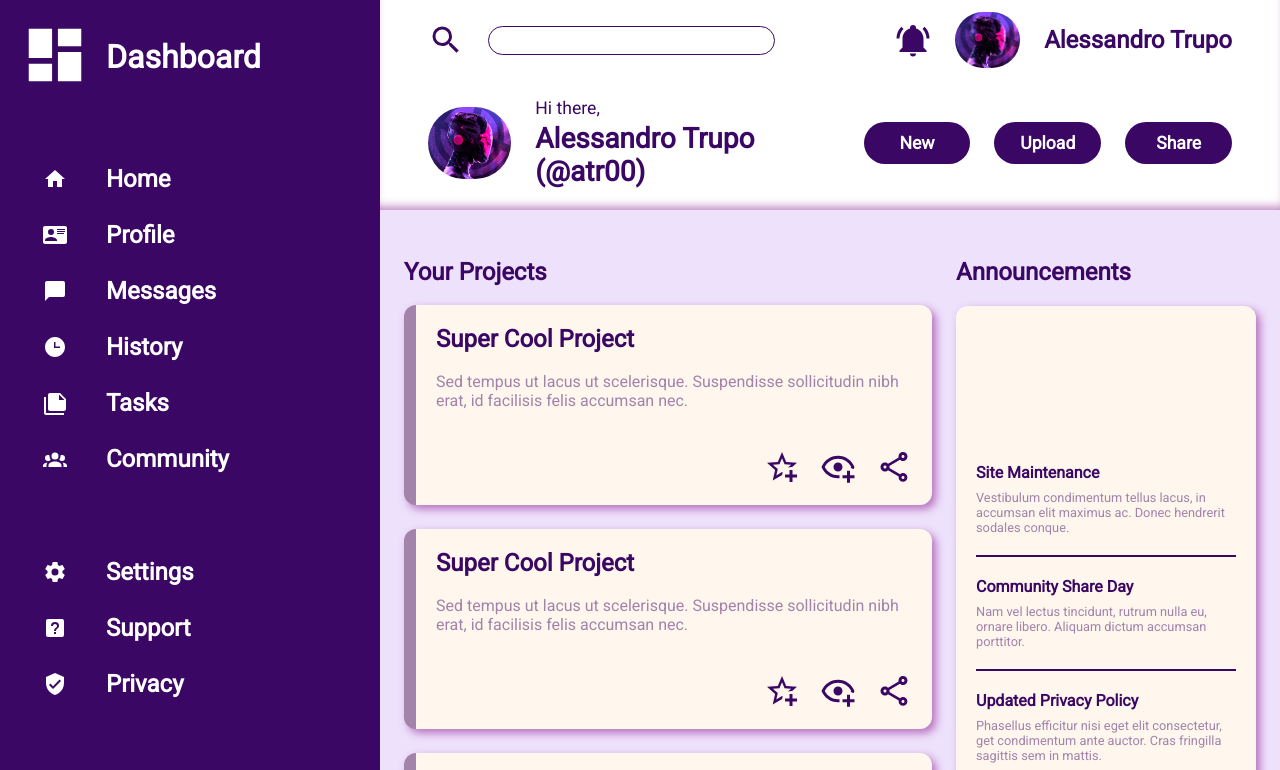
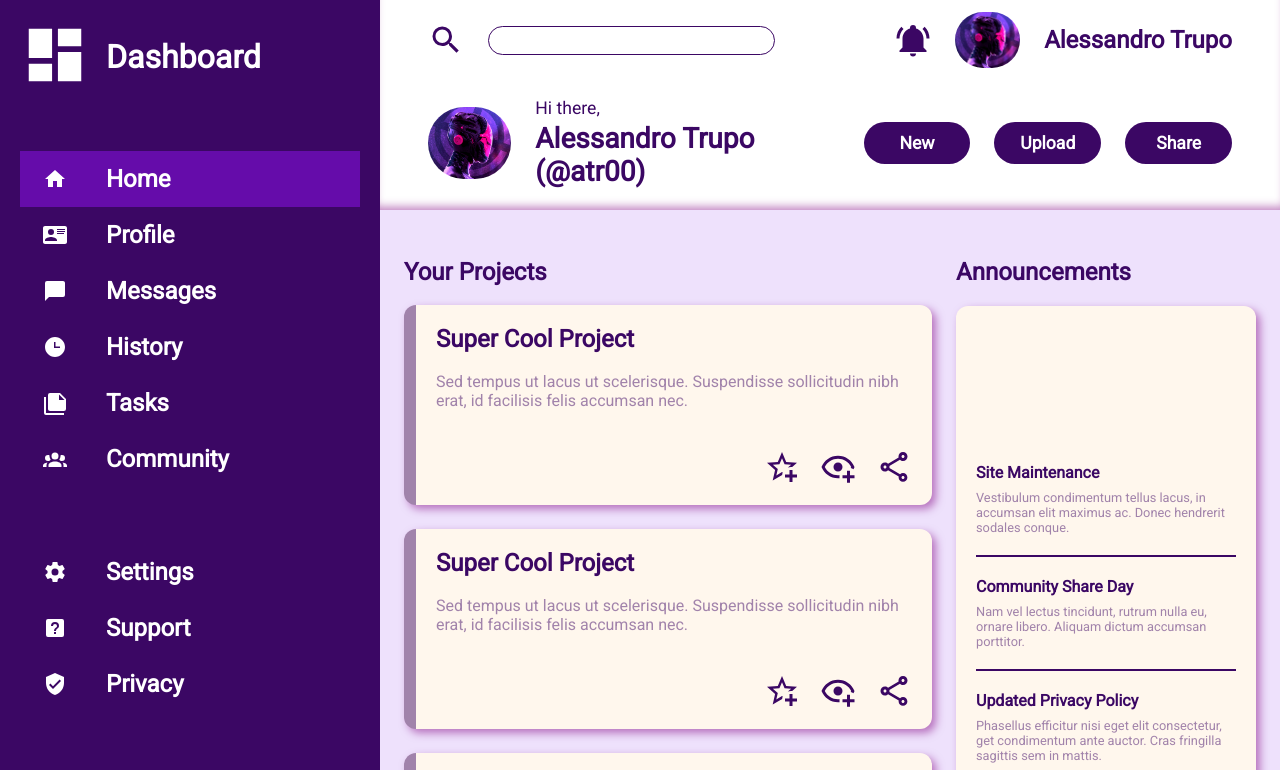
Before and after one commit to atr00/Admin-Dashboard, a plain HTML site: page index.html in a window 1280 px wide. In both pictures the pointer is over the element "Home". Shown: the top 770 px of the page. Drawn offline with Linux system fonts and the light colour scheme.

Commit message:
Added bg color change on hover

```diff
--- a/style.css
+++ b/style.css
@@ -10,6 +10,7 @@
     --side-icon-size: 48px;
     --grid-gap: 24px;
     --dark-purple: #3b0764;
+    --light-purple: #650caa;
     --dark-purple-transparent: #3c07647b;
     --light-orange: #fff7ed;
     --card-border-radius: 12px;
@@ -59,6 +60,10 @@
     display: flex;
     justify-content: flex-start;
     align-items: center;
+}
+
+#sidebar .flex-container:not(:first-child):hover {
+    background-color: var(--light-purple);
 }
 
 .dash-logo,
```
